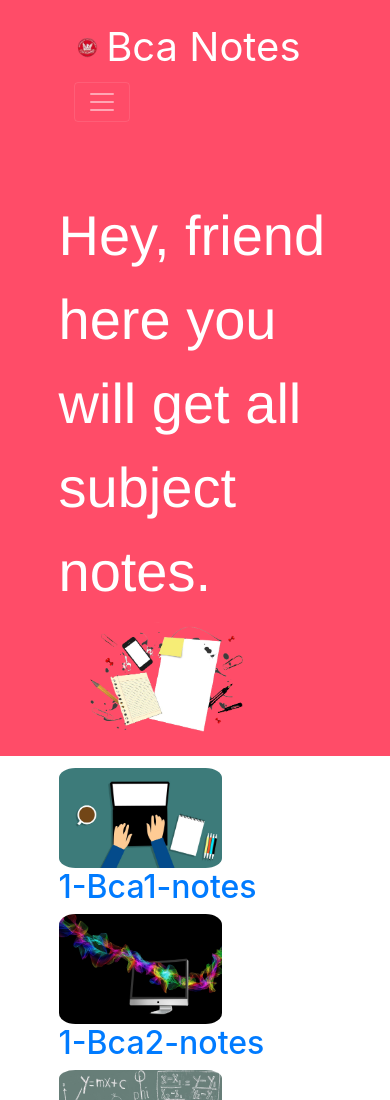
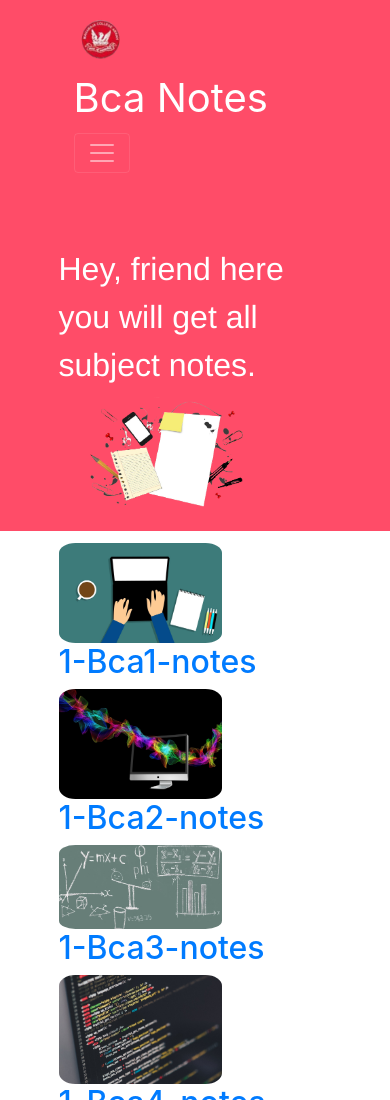
Before and after one commit to Ujjwal-kumar790/Bca-Notes, a plain HTML site: page index.html in a window 390 px wide. Shown: the top 1100 px of the page. Drawn offline with nearby package versions, Linux system fonts and the light colour scheme.

Commit message:
Update style.css

```diff
--- a/css/style.css
+++ b/css/style.css
@@ -86,3 +86,11 @@ body{
 .hover:hover{
     text-decoration: none;
 }
+@media (max-width:585px) {
+    .first-h1{
+        font-size: 2rem;
+    }
+    .logo-img{
+        width: 20%;
+    }
+}
```
